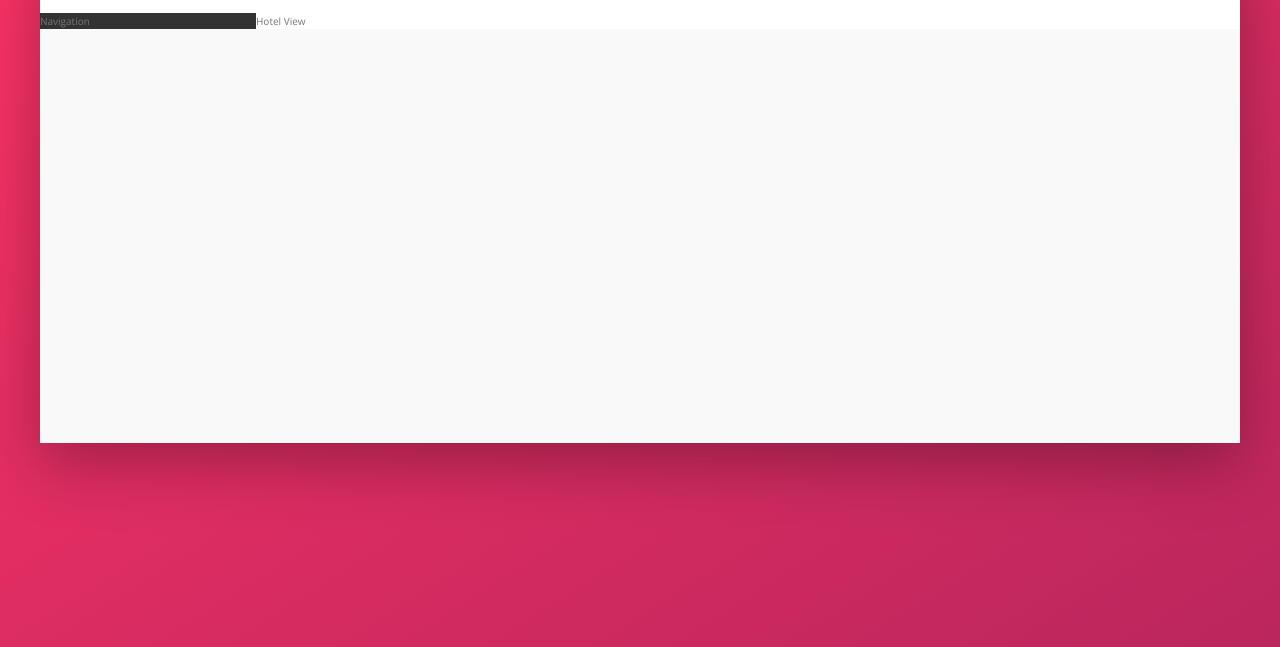
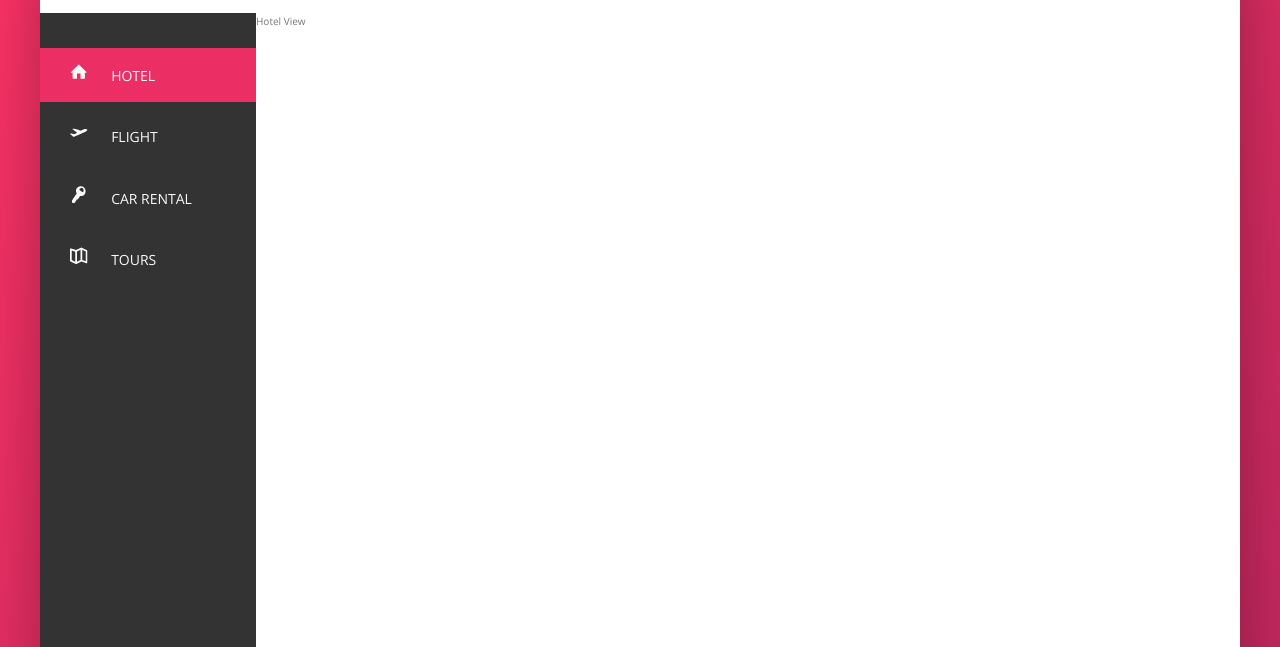
Before and after one commit to SergioAndrade22/CSS, a website: page Trillo/index.html in a window 1280 px wide. Shown: the part 153-800 px from the top of the page. Drawn offline with nearby package versions, Linux system fonts and the light colour scheme.

Commit message:
Finished side bar nav

```diff
--- a/Trillo/index.html
+++ b/Trillo/index.html
@@ -46,8 +46,46 @@
             </header>
             <div class="content">
                 <nav class="sidebar">
-                    Navigation
+                    <ul class="side-nav">
+                        <li class="side-nav__item side-nav__item--active">
+                            <a href="" class="side-nav__link">
+                                <svg class="side-nav__icon">
+                                    <use xlink:href="img/sprite.svg#icon-home"></use>
+                                </svg>
+                                <span>Hotel</span>
+                            </a>
+                        </li>
+                        <li class="side-nav__item">
+                            <a href="" class="side-nav__link">
+                                <svg class="side-nav__icon">
+                                    <use xlink:href="img/sprite.svg#icon-aircraft-take-off"></use>
+                                </svg>
+                                <span>Flight</span>
+                            </a>
+                        </li>
+                        <li class="side-nav__item">
+                            <a href="" class="side-nav__link">
+                                <svg class="side-nav__icon">
+                                    <use xlink:href="img/sprite.svg#icon-key"></use>
+                                </svg>
+                                <span>Car Rental</span>
+                            </a>
+                        </li>
+                        <li class="side-nav__item">
+                            <a href="" class="side-nav__link">
+                                <svg class="side-nav__icon">
+                                    <use xlink:href="img/sprite.svg#icon-map"></use>
+                                </svg>
+                                <span>Tours</span>
+                            </a>
+                        </li>
+                    </ul>
+
+                    <div class="legal">
+                        &copy; 2017 by trillo. All rights reserved.
+                    </div>
                 </nav>
+
                 <main class="hotel-view">
                     Hotel View
                 </main>
--- a/Trillo/sass/_component.scss
+++ b/Trillo/sass/_component.scss
@@ -121,3 +121,78 @@
         margin-right: 1rem;
     }
 }
+
+//////////////////////////////////////////////////
+// SIDE NAVIGATION
+.side-nav{
+    list-style: none;
+
+    font-size: 1.4rem;
+    margin-top: 3.5rem;
+
+    &__item{
+        position: relative;
+
+        &:not(:last-child) {
+            margin-bottom: .75rem;
+        }
+    }
+
+
+    &__item::before{
+        content: "";
+        position: absolute;
+        top: 0;
+        left: 0;
+        height: 100%;
+        width: .3rem;
+        background-color: var(--color-primary);
+        transform: scaleY(0);
+        transition: transform .2s,
+                    width .4s cubic-bezier(1, 0, 0, 1) .2s,
+                    background-color .1s;
+    }
+
+    &__item:hover::before,
+    &__item--active::before{
+        transform: scaleY(1);
+        width: 100%;
+    }
+
+    &__item:active::before{
+        background-color: var(--color-primary-dark);
+    }
+
+    &__link:link,
+    &__link:visited{
+        position: relative;
+        display: flex;
+        align-items: center;
+        color: var(--color-grey-light-1);
+        text-decoration: none;
+        text-transform: uppercase;
+        display: block;
+        padding: 1.5rem 3rem;
+        z-index: 500;
+    }
+
+    &__link:hover{
+
+    }
+
+    &__icon{
+        height: 1.75rem;
+        width: 1.75rem;
+        margin-right: 2rem;
+        fill: currentColor; //gives the color of the current element or the parent
+    }
+}
+
+//////////////////////////////////////////////////
+// LEGAL
+.legal{
+    font-size: 1.2rem;
+    color: var(--color-grey-light-4);
+    text-align: center;
+    padding: 2.5rem;
+}
--- a/Trillo/sass/_layout.scss
+++ b/Trillo/sass/_layout.scss
@@ -23,6 +23,9 @@
 }
 
 .sidebar {
+    display: flex;
+    flex-direction: column;
+    justify-content: space-between;
     background-color: var(--color-grey-dark-1);
     flex: 0 0 18%;
 }
@@ -30,4 +33,5 @@
 .hotel-view {
     background-color: #fff;
     flex: 1;
+    height: 80rem;
 }
```
Also changed, not shown: Trillo/css/style.css.
